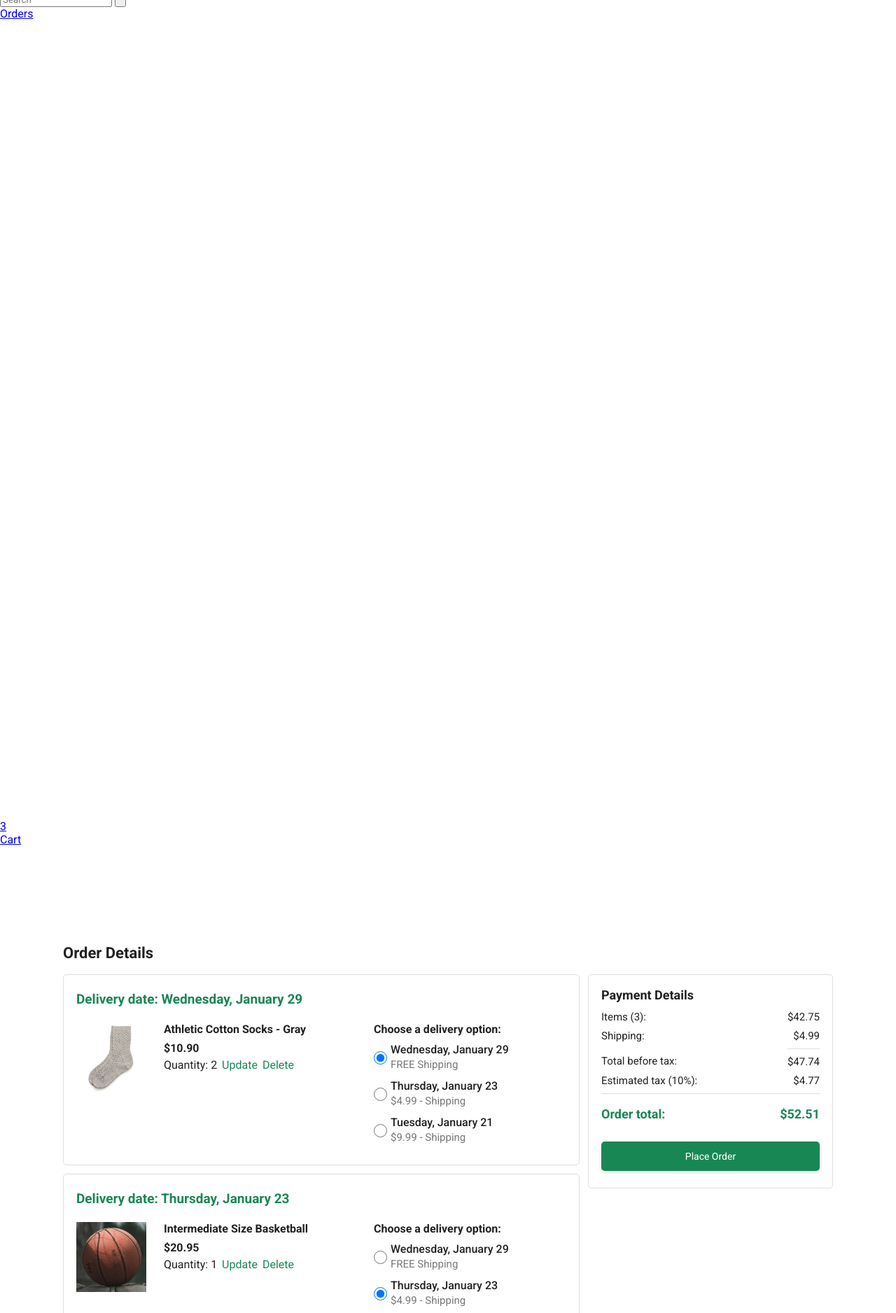
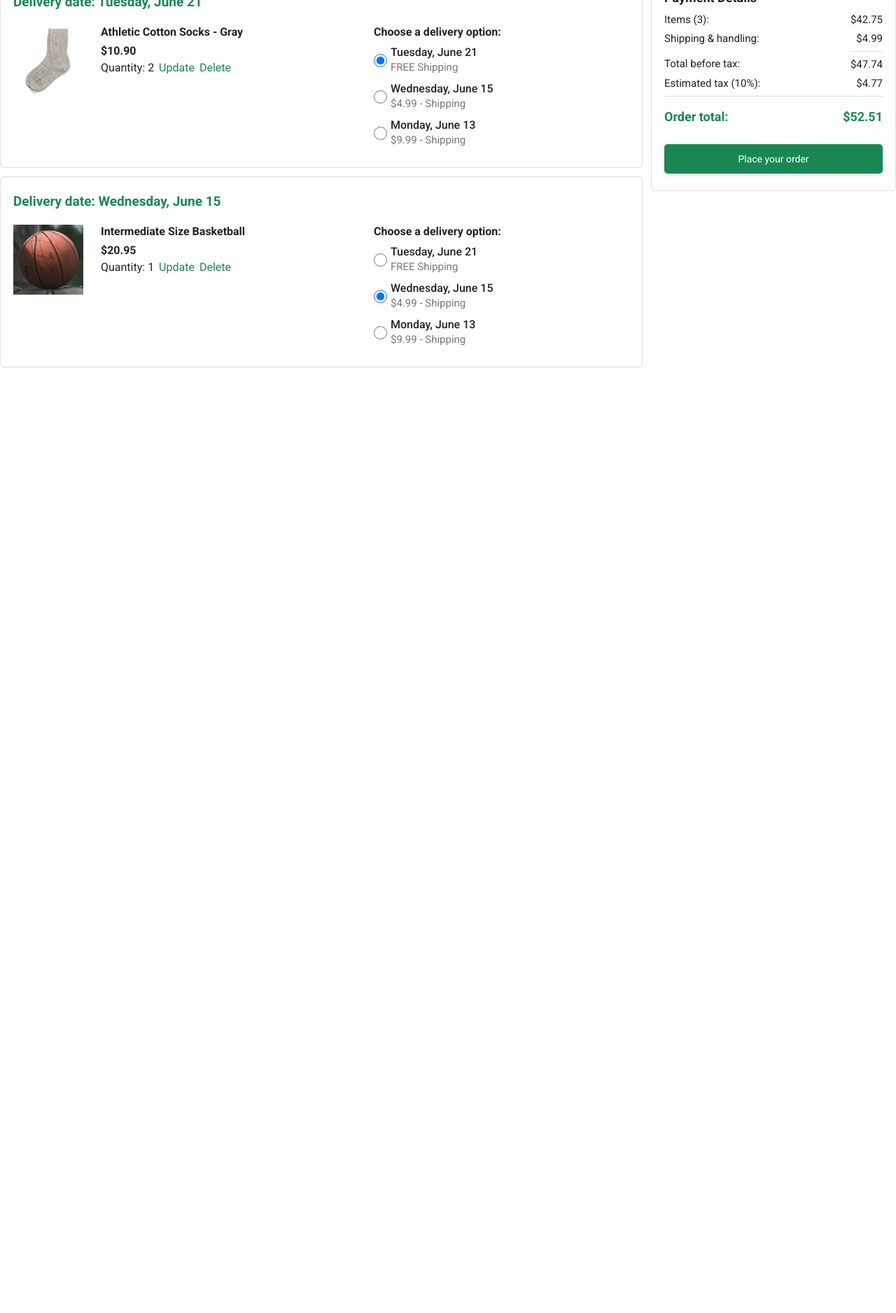
Before and after one commit to SuperSimpleDev/ecommerce-project, a plain HTML site: page checkout.html in a window 1280 px wide. Shown: the part 76-1952 px from the top of the page at 70% size. After the commit the page ends 800 px from the top, so only its background shows below. Drawn offline with Linux system fonts and the light colour scheme.

Commit message:
Update checkout.html

```diff
--- a/checkout.html
+++ b/checkout.html
@@ -3,80 +3,143 @@
   <head>
     <title>Checkout</title>
 
-    <!-- This code is needed for responsive design to work properly on a phone.
-      (Responsive design = make the website look good on smaller screen sizes). -->
-    <meta name="viewport" content="width=device-width, initial-scale=1" />
+    <!-- This code is needed for responsive design to work.
+      (Responsive design = make the website look good on
+      smaller screen sizes like a phone or a tablet). -->
+    <meta name="viewport" content="width=device-width, initial-scale=1">
 
-    <!-- Load the font Roboto from Google Fonts. -->
-    <link rel="preconnect" href="https://fonts.googleapis.com" />
-    <link rel="preconnect" href="https://fonts.gstatic.com" crossorigin="" />
-    <link
-      href="https://fonts.googleapis.com/css2?family=Roboto:wght@400;500;700&amp;display=swap"
-      rel="stylesheet"
-    />
+    <!-- Load a font called Roboto from Google Fonts. -->
+    <link rel="preconnect" href="https://fonts.googleapis.com">
+    <link rel="preconnect" href="https://fonts.gstatic.com" crossorigin>
+    <link href="https://fonts.googleapis.com/css2?family=Roboto:wght@400;500;700&display=swap" rel="stylesheet">
 
     <!-- Our custom CSS for this page. -->
-    <link rel="stylesheet" href="styles/shared/general.css" />
-    <link rel="stylesheet" href="styles/pages/checkout/checkout-header.css" />
-    <link rel="stylesheet" href="styles/pages/checkout/checkout.css" />
+    <link rel="stylesheet" href="styles/shared/general.css">
+    <link rel="stylesheet" href="styles/pages/checkout/checkout-header.css">
+    <link rel="stylesheet" href="styles/pages/checkout/checkout.css">
   </head>
   <body>
-    <header class="header">
-      <section class="left-section">
-        <a href="." class="header-link">
-          <img class="logo" src="images/logo-white.svg" />
-          <img class="mobile-logo" src="images/mobile-logo-white.svg" />
-        </a>
-      </section>
+    <div class="checkout-header">
+      <div class="header-content">
+        <div class="checkout-header-left-section">
+          <a href="index.html">
+            <img class="logo" src="images/logo.svg">
+            <img class="mobile-logo" src="images/mobile-logo.svg">
+          </a>
+        </div>
 
-      <section class="middle-section">
-        <input class="search-bar" type="text" placeholder="Search" />
-        <button class="search-button">
-          <img
-            class="search-arrow-icon"
-            src="images/icons/font-awesome-right-arrow.svg"
-          />
-        </button>
-      </section>
+        <div class="checkout-header-middle-section">
+          Checkout (<a class="return-to-home-link"
+            href="index.html">3 items</a>)
+        </div>
 
-      <section class="right-section">
-        <a class="orders-link header-link" href="orders.html">
-          <span class="orders-text">Orders</span>
-        </a>
+        <div class="right-section">
+          <img src="images/icons/font-awesome-money-check.svg">
+        </div>
+      </div>
+    </div>
 
-        <a class="cart-link header-link" href="checkout.html">
-          <img
-            class="cart-icon"
-            src="images/icons/font-awesome-cart-white.svg"
-          />
-          <div class="cart-quantity">3</div>
-          <div class="cart-text">Cart</div>
-        </a>
-      </section>
-    </header>
-
-    <main>
+    <div class="main">
       <div class="page-title">Order Details</div>
 
-      <section class="checkout-grid">
+      <div class="checkout-grid">
         <div class="cart-summary">
           <div class="cart-item-container">
             <div class="delivery-date">
-              Delivery date: Wednesday, January 29
+              Delivery date: Tuesday, June 21
             </div>
 
             <div class="cart-item-details-grid">
-              <img
-                class="product-image"
-                src="images/products/althletic-cotton-socks-gray.jpg"
-              />
+              <img class="product-image"
+                src="images/products/althletic-cotton-socks-gray.jpg">
 
               <div class="cart-item-details">
-                <div class="product-name">Athletic Cotton Socks - Gray</div>
-                <div class="product-price">$10.90</div>
+                <div class="product-name">
+                  Athletic Cotton Socks - Gray
+                </div>
+                <div class="product-price">
+                  $10.90
+                </div>
                 <div class="product-quantity">
-                  Quantity: <span class="quantity-label">2</span>
+                  <span>
+                    Quantity: <span class="quantity-label">2</span>
+                  </span>
+                  <span class="update-quantity-link link-primary">
+                    Update
+                  </span>
+                  <span class="delete-quantity-link link-primary">
+                    Delete
+                  </span>
+                </div>
+              </div>
 
+              <div class="delivery-options">
+                <div class="delivery-options-title">
+                  Choose a delivery option:
+                </div>
+                <div class="delivery-option">
+                  <input type="radio" checked
+                    class="delivery-option-input"
+                    name="delivery-option-1">
+                  <div>
+                    <div class="delivery-option-date">
+                      Tuesday, June 21
+                    </div>
+                    <div class="delivery-option-price">
+                      FREE Shipping
+                    </div>
+                  </div>
+                </div>
+                <div class="delivery-option">
+                  <input type="radio"
+                    class="delivery-option-input"
+                    name="delivery-option-1">
+                  <div>
+                    <div class="delivery-option-date">
+                      Wednesday, June 15
+                    </div>
+                    <div class="delivery-option-price">
+                      $4.99 - Shipping
+                    </div>
+                  </div>
+                </div>
+                <div class="delivery-option">
+                  <input type="radio"
+                    class="delivery-option-input"
+                    name="delivery-option-1">
+                  <div>
+                    <div class="delivery-option-date">
+                      Monday, June 13
+                    </div>
+                    <div class="delivery-option-price">
+                      $9.99 - Shipping
+                    </div>
+                  </div>
+                </div>
+              </div>
+            </div>
+          </div>
+
+          <div class="cart-item-container">
+            <div class="delivery-date">
+              Delivery date: Wednesday, June 15
+            </div>
+
+            <div class="cart-item-details-grid">
+              <img class="product-image"
+                src="images/products/intermediate-composite-basketball.jpg">
+
+              <div class="cart-item-details">
+                <div class="product-name">
+                  Intermediate Size Basketball
+                </div>
+                <div class="product-price">
+                  $20.95
+                </div>
+                <div class="product-quantity">
+                  <span>
+                    Quantity: <span class="quantity-label">1</span>
+                  </span>
                   <span class="update-quantity-link link-primary">
                     Update
                   </span>
@@ -92,113 +155,39 @@
                 </div>
 
                 <div class="delivery-option">
-                  <input
-                    class="delivery-option-input"
-                    checked
-                    name="delivery-option-1"
-                    type="radio"
-                  />
+                  <input type="radio" class="delivery-option-input"
+                    name="delivery-option-2">
                   <div>
                     <div class="delivery-option-date">
-                      Wednesday, January 29
+                      Tuesday, June 21
                     </div>
-                    <div class="delivery-option-price">FREE Shipping</div>
+                    <div class="delivery-option-price">
+                      FREE Shipping
+                    </div>
                   </div>
                 </div>
-
                 <div class="delivery-option">
-                  <input
-                    class="delivery-option-input"
-                    name="delivery-option-1"
-                    type="radio"
-                  />
+                  <input type="radio" checked class="delivery-option-input"
+                    name="delivery-option-2">
                   <div>
-                    <div class="delivery-option-date">Thursday, January 23</div>
-                    <div class="delivery-option-price">$4.99 - Shipping</div>
+                    <div class="delivery-option-date">
+                      Wednesday, June 15
+                    </div>
+                    <div class="delivery-option-price">
+                      $4.99 - Shipping
+                    </div>
                   </div>
                 </div>
-
                 <div class="delivery-option">
-                  <input
-                    class="delivery-option-input"
-                    name="delivery-option-1"
-                    type="radio"
-                  />
-                  <div>
-                    <div class="delivery-option-date">Tuesday, January 21</div>
-                    <div class="delivery-option-price">$9.99 - Shipping</div>
-                  </div>
-                </div>
-              </div>
-            </div>
-          </div>
-
-          <div class="cart-item-container">
-            <div class="delivery-date">Delivery date: Thursday, January 23</div>
-
-            <div class="cart-item-details-grid">
-              <img
-                class="product-image"
-                src="images/products/intermediate-composite-basketball.jpg"
-              />
-
-              <div class="cart-item-details">
-                <div class="product-name">Intermediate Size Basketball</div>
-                <div class="product-price">$20.95</div>
-
-                <div class="product-quantity">
-                  Quantity: <span class="quantity-label">1</span>
-
-                  <span class="update-quantity-link link-primary">
-                    Update
-                  </span>
-                  <span class="delete-quantity-link link-primary">
-                    Delete
-                  </span>
-                </div>
-              </div>
-
-              <div class="delivery-options">
-                <div class="delivery-options-title">
-                  Choose a delivery option:
-                </div>
-
-                <div class="delivery-option">
-                  <input
-                    class="delivery-option-input"
-                    name="delivery-option-2"
-                    type="radio"
-                  />
+                  <input type="radio" class="delivery-option-input"
+                    name="delivery-option-2">
                   <div>
                     <div class="delivery-option-date">
-                      Wednesday, January 29
+                      Monday, June 13
                     </div>
-                    <div class="delivery-option-price">FREE Shipping</div>
-                  </div>
-                </div>
-
-                <div class="delivery-option">
-                  <input
-                    class="delivery-option-input"
-                    checked
-                    name="delivery-option-2"
-                    type="radio"
-                  />
-                  <div>
-                    <div class="delivery-option-date">Thursday, January 23</div>
-                    <div class="delivery-option-price">$4.99 - Shipping</div>
-                  </div>
-                </div>
-
-                <div class="delivery-option">
-                  <input
-                    class="delivery-option-input"
-                    name="delivery-option-2"
-                    type="radio"
-                  />
-                  <div>
-                    <div class="delivery-option-date">Tuesday, January 21</div>
-                    <div class="delivery-option-price">$9.99 - Shipping</div>
+                    <div class="delivery-option-price">
+                      $9.99 - Shipping
+                    </div>
                   </div>
                 </div>
               </div>
@@ -207,8 +196,9 @@
         </div>
 
         <div class="payment-summary">
-          <div>
-            <div class="payment-summary-title">Payment Details</div>
+            <div class="payment-summary-title">
+              Payment Details
+            </div>
 
             <div class="payment-summary-row">
               <div>Items (3):</div>
@@ -216,7 +206,7 @@
             </div>
 
             <div class="payment-summary-row">
-              <div>Shipping:</div>
+              <div>Shipping &amp; handling:</div>
               <div class="payment-summary-money">$4.99</div>
             </div>
 
@@ -234,15 +224,12 @@
               <div>Order total:</div>
               <div class="payment-summary-money">$52.51</div>
             </div>
-          </div>
 
-          <div>
             <button class="place-order-button button-primary">
-              Place Order
+              Place your order
             </button>
-          </div>
         </div>
-      </section>
-    </main>
+      </div>
+    </div>
   </body>
 </html>
```
